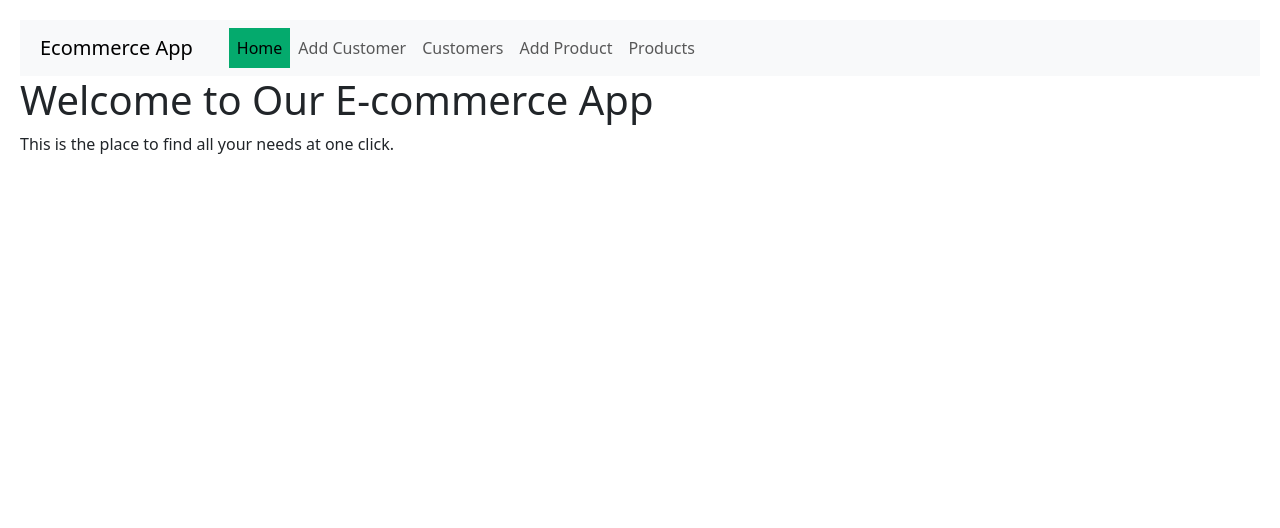
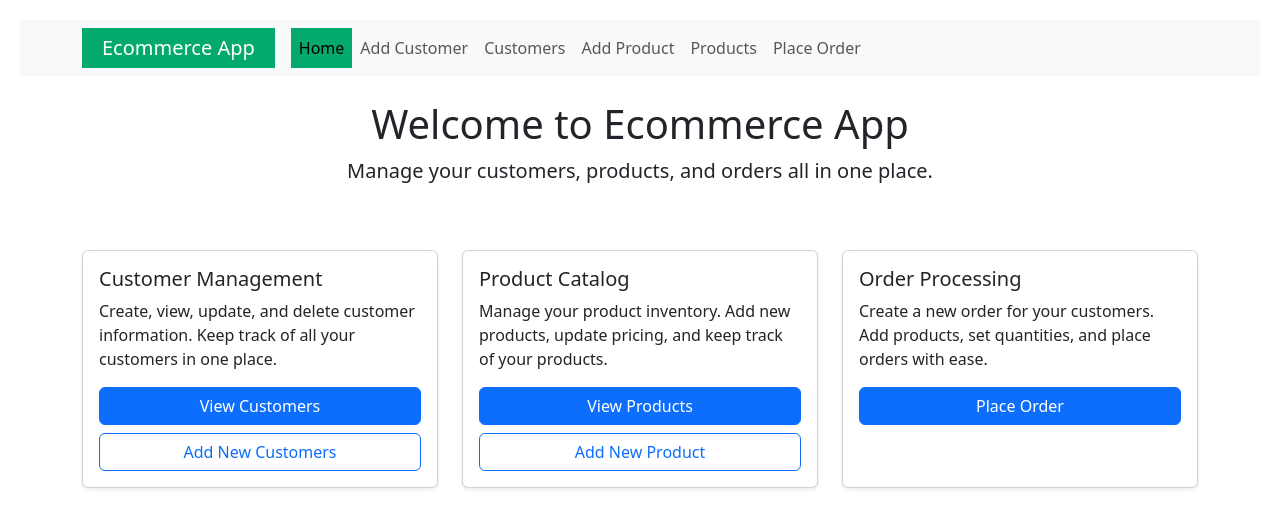
Before and after one commit to Ty4jbt/Module11_ECommerce, a React (Vite) app in the folder ecommerce-api/: page / in a window 1280 px wide. Shown: the top 528 px of the page. Built offline with nearby package versions, Linux system fonts and the light colour scheme.

Commit message:
finished the Navbar

```diff
--- a/ecommerce-api/src/App.jsx
+++ b/ecommerce-api/src/App.jsx
@@ -3,6 +3,7 @@ import CustomerList from "./components/CustomerList";
 import CustomerFormWrapper from "./components/CustomerFormWrapper";
 import ProductForm from "./components/ProductForm";
 import ProductList from "./components/ProductList";
+import OrderForm from "./components/OrderForm";
 import NavBar from "./components/NavBar";
 import NotFound from "./components/NotFound";
 import HomePage from "./components/HomePage";
@@ -15,12 +16,17 @@ function App() {
       <NavBar />
       <Routes>
         <Route path="/" element={<HomePage />} />
+
         <Route path="/customers" element={<CustomerList />} />
         <Route path="/add-customer/" element={<CustomerFormWrapper />} />
         <Route path="/edit-customer/:id" element={<CustomerFormWrapper />} />
+
         <Route path="/add-product/" element={<ProductForm />} />
         <Route path="/edit-product/:id" element={<ProductForm />} />
         <Route path="/products/" element={<ProductList />} />
+
+        <Route path="/place-order/" element={<OrderForm />} />
+
         <Route path="*" element={<NotFound />} />
       </Routes>
     </div>
--- a/ecommerce-api/src/components/HomePage.jsx
+++ b/ecommerce-api/src/components/HomePage.jsx
@@ -1,10 +1,62 @@
+import { Link } from 'react-router-dom';
+import { Container, Row, Col, Card, Button } from 'react-bootstrap';
 
 function HomePage() {
   return (
-    <div>
-      <h1>Welcome to Our E-commerce App</h1>
-      <p>This is the place to find all your needs at one click.</p>
-    </div>
+    <Container className="mt-4">
+      <Row className='text-center mb-5'>
+        <Col>
+          <h1>Welcome to Ecommerce App</h1>
+          <p className="lead">Manage your customers, products, and orders all in one place.</p>
+        </Col>
+      </Row>
+
+      <Row>
+        <Col md={4} className='mb-4'>
+          <Card className='h-100 shadow-sm'>
+            <Card.Body>
+              <Card.Title>Customer Management</Card.Title>
+              <Card.Text>
+                Create, view, update, and delete customer information. Keep track of all your customers in one place.
+              </Card.Text>
+              <div className="d-grid gap-2">
+                <Button as={Link} to="/customers" variant="primary">View Customers</Button>
+                <Button as={Link} to="/add-customers" variant="outline-primary">Add New Customers</Button>
+              </div>
+            </Card.Body>
+          </Card>
+        </Col>
+
+        <Col md={4} className='mb-4'>
+          <Card className='h-100 shadow-sm'>
+            <Card.Body>
+              <Card.Title>Product Catalog</Card.Title>
+              <Card.Text>
+                Manage your product inventory. Add new products, update pricing, and keep track of your products.
+              </Card.Text>
+              <div className="d-grid gap-2">
+                <Button as={Link} to="/products" variant="primary">View Products</Button>
+                <Button as={Link} to="/add-product" variant="outline-primary">Add New Product</Button>
+              </div>
+            </Card.Body>
+          </Card>
+        </Col>
+
+        <Col md={4} className='mb-4'>
+          <Card className='h-100 shadow-sm'>
+            <Card.Body>
+              <Card.Title>Order Processing</Card.Title>
+              <Card.Text>
+                Create a new order for your customers. Add products, set quantities, and place orders with ease.
+              </Card.Text>
+              <div className="d-grid gap-2">
+                <Button as={Link} to="/orders" variant="primary">Place Order</Button>
+              </div>
+            </Card.Body>
+          </Card>
+        </Col>
+      </Row>
+    </Container>
   );
 }
 
--- a/ecommerce-api/src/components/NavBar.jsx
+++ b/ecommerce-api/src/components/NavBar.jsx
@@ -1,30 +1,41 @@
 import { NavLink } from 'react-router-dom';
-import { Navbar, Nav } from 'react-bootstrap';
+import { Navbar, Nav, Container } from 'react-bootstrap';
 
 function NavBar() {
     return (
-        <Navbar bg="light" expand="lg">
-            <Navbar.Brand href="/">Ecommerce App</Navbar.Brand>
+        <Navbar bg="light" expand="lg" className="mb-4">
+            <Container>
+                <Navbar.Brand as={NavLink} href="/">Ecommerce App</Navbar.Brand>
                 <Navbar.Toggle aria-controls="basic-navbar-nav" />
                 <Navbar.Collapse id="basic-navbar-nav">
-                <Nav className="mr-auto">
+                    <Nav className="me-auto">
                         <Nav.Link as={NavLink} to="/" activeclassname="active">
                             Home
                         </Nav.Link>
+
+
                         <Nav.Link as={NavLink} to="/add-customer" activeclassname="active">
                             Add Customer
                         </Nav.Link>
                         <Nav.Link as={NavLink} to="/customers" activeclassname="active">
                             Customers
                         </Nav.Link>
+
+
                         <Nav.Link as={NavLink} to="/add-product" activeclassname="active">
                             Add Product
                         </Nav.Link>
                         <Nav.Link as={NavLink} to="/products" activeclassname="active">
                             Products
                         </Nav.Link>
+
+
+                        <Nav.Link as={NavLink} to="/orders" activeclassname="active">
+                            Place Order
+                        </Nav.Link>
                     </Nav>
                 </Navbar.Collapse>
+            </Container>
         </Navbar>
     )
 }
--- a/ecommerce-api/src/components/OrderForm.jsx
+++ b/ecommerce-api/src/components/OrderForm.jsx
@@ -119,6 +119,7 @@ const OrderForm = () => {
             setShowSuccessModal(true);
         } catch (error) {
             setError('Error placing order: ' + error.message);
+            console.error(error);
         } finally {
             setIsLoading(false);
         }
```
Lines whose indentation alone changed are shown as unchanged.
